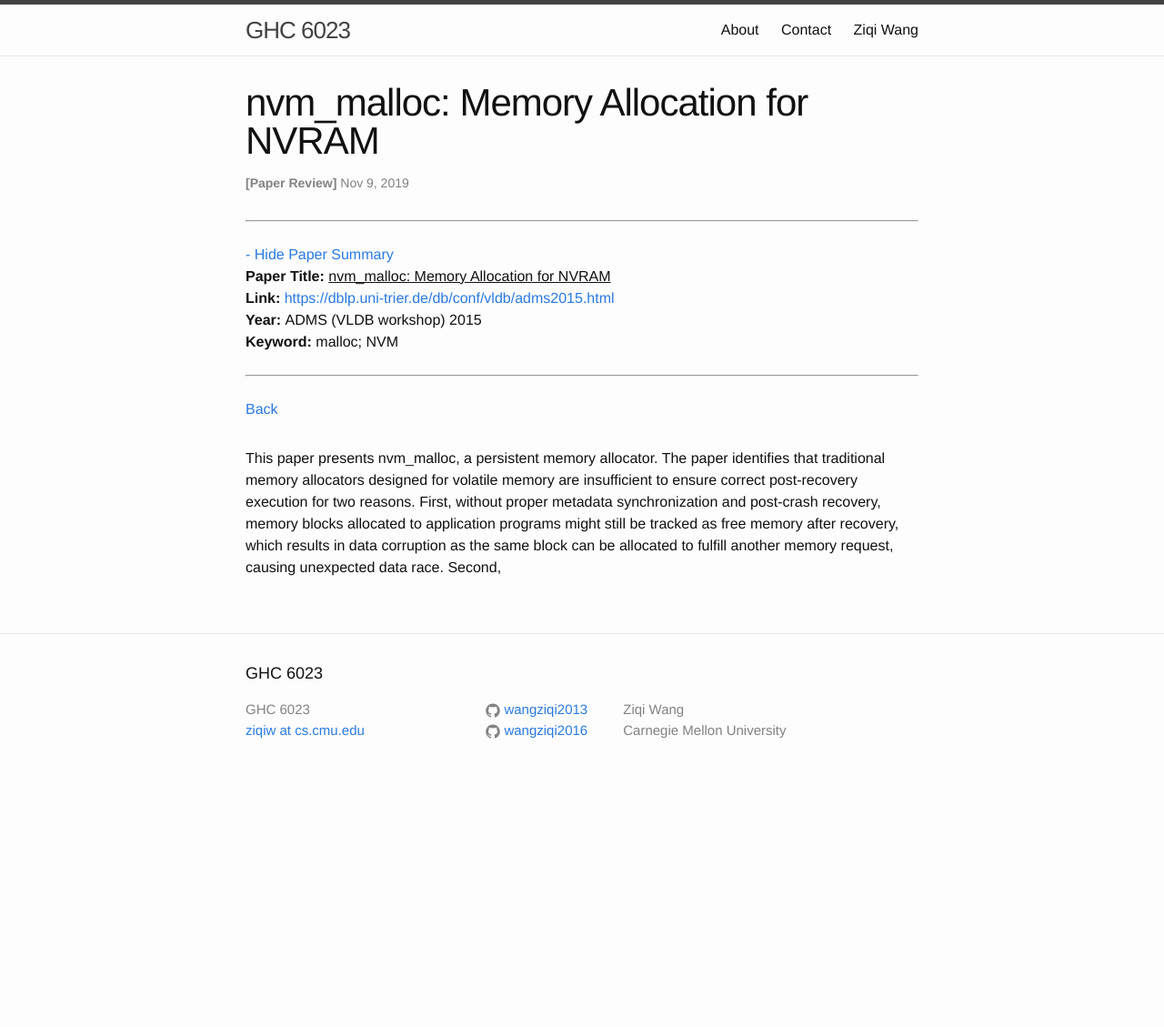
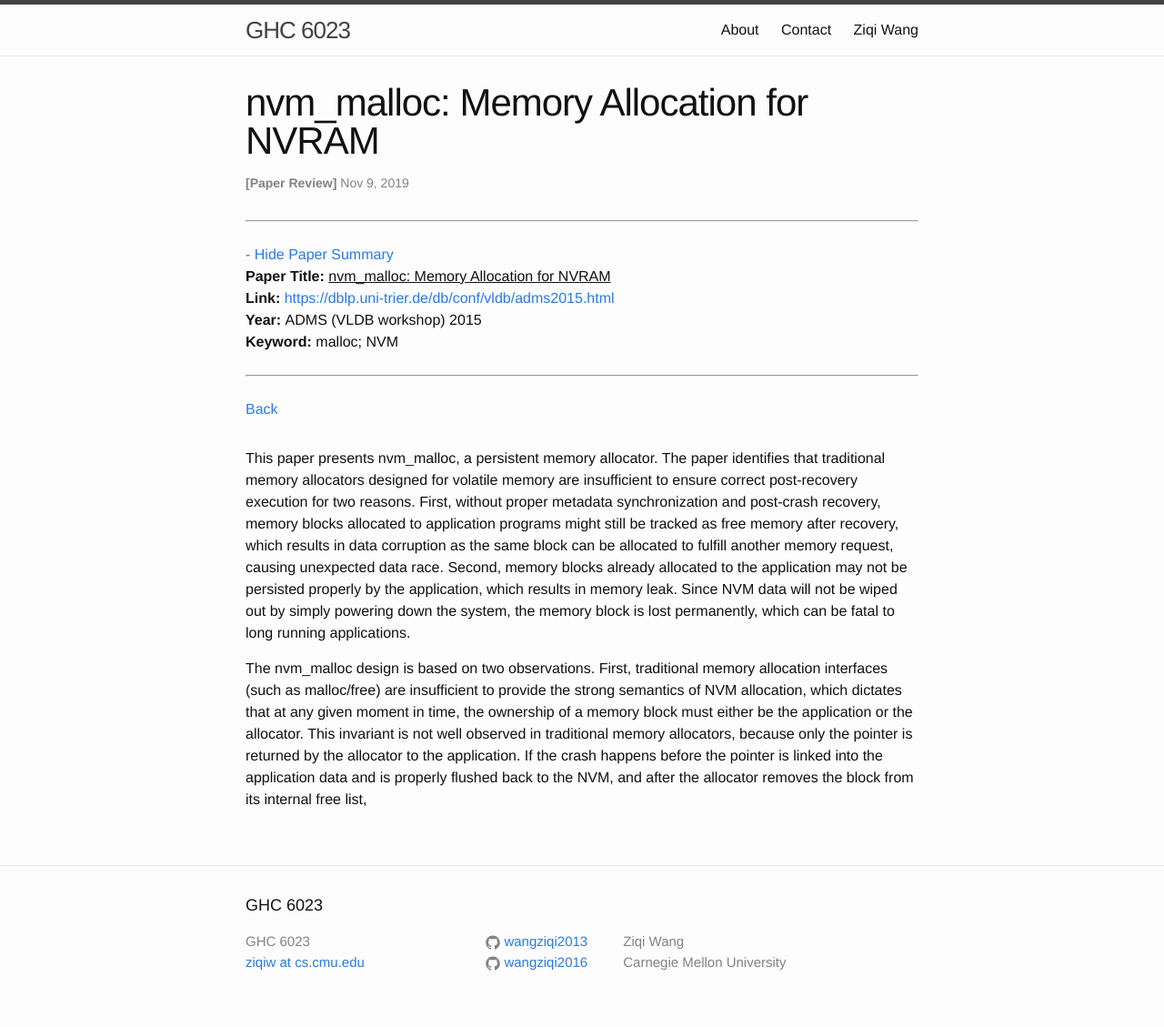
Before and after one commit to wangziqi2013/wangziqi2013.github.io, a Jekyll site: the page built from _posts/2019-11-11-nvm-malloc.markdown, in a window 1280 px wide. Shown: the whole page at 91% size. Built offline with Jekyll 4.4.1, drawn with Linux system fonts in a browser that asks for light colours; before the commit the page ends 900 px from its top, so only the background shows below that.

Commit message:
Adding first observation

```diff
--- a/_posts/2019-11-11-nvm-malloc.markdown
+++ b/_posts/2019-11-11-nvm-malloc.markdown
@@ -17,4 +17,13 @@ This paper presents nvm_malloc, a persistent memory allocator. The paper identif
 designed for volatile memory are insufficient to ensure correct post-recovery execution for two reasons. First, without
 proper metadata synchronization and post-crash recovery, memory blocks allocated to application programs might still be
 tracked as free memory after recovery, which results in data corruption as the same block can be allocated to fulfill
-another memory request, causing unexpected data race. Second,
+another memory request, causing unexpected data race. Second, memory blocks already allocated to the application may
+not be persisted properly by the application, which results in memory leak. Since NVM data will not be wiped out by
+simply powering down the system, the memory block is lost permanently, which can be fatal to long running applications.
+
+The nvm_malloc design is based on two observations. First, traditional memory allocation interfaces (such as malloc/free)
+are insufficient to provide the strong semantics of NVM allocation, which dictates that at any given moment in time, the
+ownership of a memory block must either be the application or the allocator. This invariant is not well observed in
+traditional memory allocators, because only the pointer is returned by the allocator to the application. If the crash
+happens before the pointer is linked into the application data and is properly flushed back to the NVM, and after the
+allocator removes the block from its internal free list,
```
